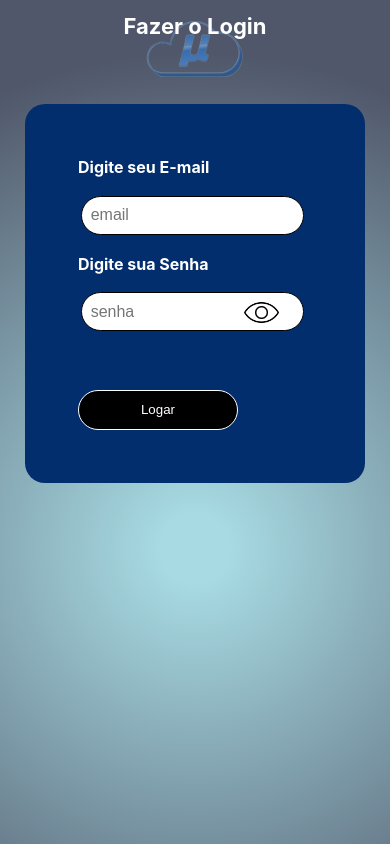
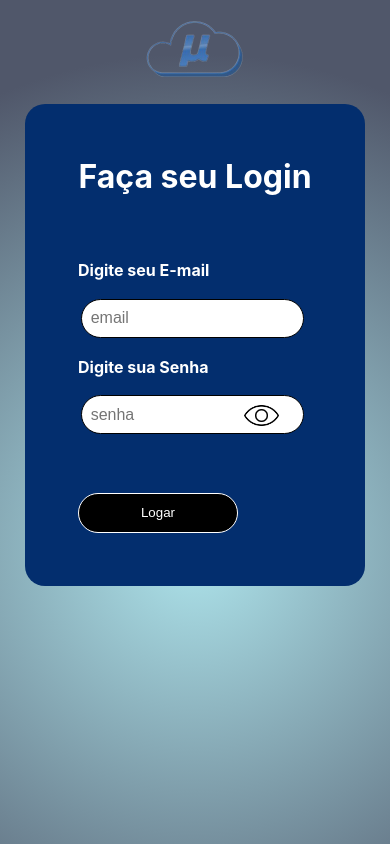
Before and after one commit to gvfirmeza/react, a React (Create React App) app in the folder react-app/: page /Entra in a window 390 px wide. Shown: the top 844 px of the page. Built offline with nearby package versions, Linux system fonts and the light colour scheme.

Commit message:
mais responsividade ainda

```diff
--- a/react-app/src/components/Abertura/style_abertura.js
+++ b/react-app/src/components/Abertura/style_abertura.js
@@ -12,17 +12,17 @@ const DivAbertura = styled.div`
     margin: 0 auto;
 
     @media (max-width: 650px){
-        width: 20rem;
-        }
-        @media (max-width: 555px){
+        width: 22rem;
+    }
+    @media (max-width: 555px){
+        width: 18rem;
+    }
+    @media (max-width: 450px){
         width: 15rem;
-        }
-        @media (max-width: 450px){
-        width: 13rem;
-        }
-        @media (max-width: 360px){
-        width: 10rem;
-        }
+    }
+    @media (max-width: 360px){
+        width: 11rem;
+    }
 
     label {
         padding-bottom: 1em;
--- a/react-app/src/components/Login/Login.jsx
+++ b/react-app/src/components/Login/Login.jsx
@@ -1,5 +1,4 @@
 import { Botao, DivPrincipal, Input, BotaoVerSenha } from './style_entra';
-import { Titulo } from '../../pages/style';
 import { useNavigate } from 'react-router-dom';
 
 const Login = () => {
@@ -32,13 +31,13 @@ const Login = () => {
     let password = document.getElementById('inputSenha').value;
 
     // LOGIN ADM
-    if (user.toLowerCase() == adm.toLowerCase() && password == senhaadm) {
+    if (user.toLowerCase() === adm.toLowerCase() && password === senhaadm) {
       handleRedirect();
     }
 
     // LOGIN FUNCIONÁRIOS
 
-    if (user.toLowerCase() == func.toLowerCase() && password == senha) {
+    if (user.toLowerCase() === func.toLowerCase() && password === senha) {
       handleRedirectFunc();
     }
 
@@ -46,10 +45,8 @@ const Login = () => {
 
   return (
     <>
-      <center>
-        <Titulo>Fazer o Login</Titulo>
-      </center>
       <DivPrincipal>
+        <center><h2 className='chato'>Faça seu Login</h2></center>
         <label htmlFor="email">Digite seu E-mail</label>
         <p>
           <Input type="email" placeholder="email" name="email" id='inputEmail' required />
--- a/react-app/src/components/Login/style_entra.js
+++ b/react-app/src/components/Login/style_entra.js
@@ -15,6 +15,12 @@ const DivPrincipal = styled.div `
     background-color: #032E6E;
     display: flex ;
     margin-top: 0;
+
+    .chato {
+        margin-top: 0;
+        margin-bottom: 2em;
+        font-size: 32px;
+    }
 
     a {
         text-decoration: none;
--- a/react-app/src/components/MenuBubu/style.js
+++ b/react-app/src/components/MenuBubu/style.js
@@ -9,6 +9,7 @@ const Hamb = styled.div`
         display: flex;
         padding: 1em;
         background: linear-gradient(90deg, #032E6E 30%, #031735 60%);
+        z-index: 10;
 
 
     .cabeçalho__menu-hamburguer {
--- a/react-app/src/pages/style.js
+++ b/react-app/src/pages/style.js
@@ -11,7 +11,7 @@ const Titulo = styled.h2 `
     display: flex;
     justify-content: center;
     position: absolute;
-    top: 0.6em;
+    top: 0.5em;
     left: 50%;
     transform: translateX(-50%);
     font-size: 23px;
```
